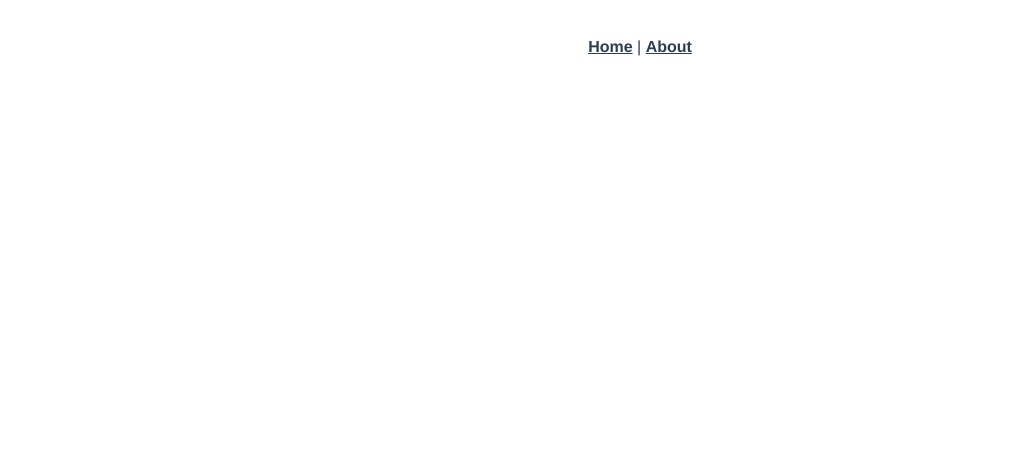
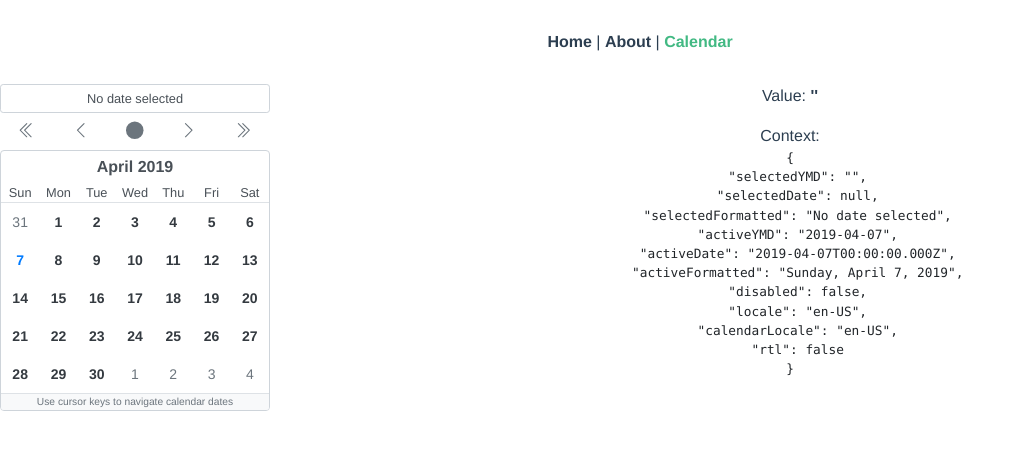
Before and after one commit to godlikelucinda/groups-ui, a Vue app: page /#/calendar in a window 1280 px wide. Shown: the top 450 px of the page, without its empty margins (0-1024 px from the left). Built offline with nearby package versions, Linux system fonts and the light colour scheme.

Commit message:
Insert start example for b-calendar

```diff
--- a/package.json
+++ b/package.json
@@ -9,7 +9,11 @@
     "lint": "vue-cli-service lint"
   },
   "dependencies": {
+    "bootstrap": "^4.4.1",
+    "bootstrap-vue": "^2.8.0",
     "core-js": "^3.6.4",
+    "popper": "^1.0.1",
+    "portal-vue": "^2.1.7",
     "register-service-worker": "^1.6.2",
     "vue": "^2.6.11",
     "vue-router": "^3.1.5"
--- a/public/index.html
+++ b/public/index.html
@@ -3,7 +3,7 @@
   <head>
     <meta charset="utf-8">
     <meta http-equiv="X-UA-Compatible" content="IE=edge">
-    <meta name="viewport" content="width=device-width,initial-scale=1.0">
+    <meta name="viewport" content="width=device-width, initial-scale=1, shrink-to-fit=no">
     <link rel="icon" href="<%= BASE_URL %>favicon.ico">
     <title><%= htmlWebpackPlugin.options.title %></title>
   </head>
--- a/src/App.vue
+++ b/src/App.vue
@@ -2,7 +2,8 @@
   <div id="app">
     <div id="nav">
       <router-link to="/">Home</router-link> |
-      <router-link to="/about">About</router-link>
+      <router-link to="/about">About</router-link> |
+      <router-link to="/calendar">Calendar</router-link>
     </div>
     <router-view/>
   </div>
--- a/src/router/index.js
+++ b/src/router/index.js
@@ -17,6 +17,11 @@ const routes = [
     // this generates a separate chunk (about.[hash].js) for this route
     // which is lazy-loaded when the route is visited.
     component: () => import(/* webpackChunkName: "about" */ '../views/About.vue')
+  },
+  {
+    path: '/calendar',
+    name: 'Calendar',
+    component: () => import('../views/Calendar.vue')
   }
 ]
 
--- /dev/null
+++ b/src/views/Calendar.vue
@@ -0,0 +1,28 @@
+<template>
+  <b-row>
+    <b-col md="auto">
+      <b-calendar v-model="value" @context="onContext" locale="en-US"></b-calendar>
+    </b-col>
+    <b-col>
+      <p>Value: <b>'{{ value }}'</b></p>
+      <p class="mb-0">Context:</p>
+      <pre class="small">{{ context }}</pre>
+    </b-col>
+  </b-row>
+</template>
+
+<script>
+export default {
+  data () {
+    return {
+      value: '',
+      context: null
+    }
+  },
+  methods: {
+    onContext (ctx) {
+      this.context = ctx
+    }
+  }
+}
+</script>
```
Also changed, not shown: src/main.js (+9 -0 lines), 1 other file (tests, documents, lock files or other folders).
